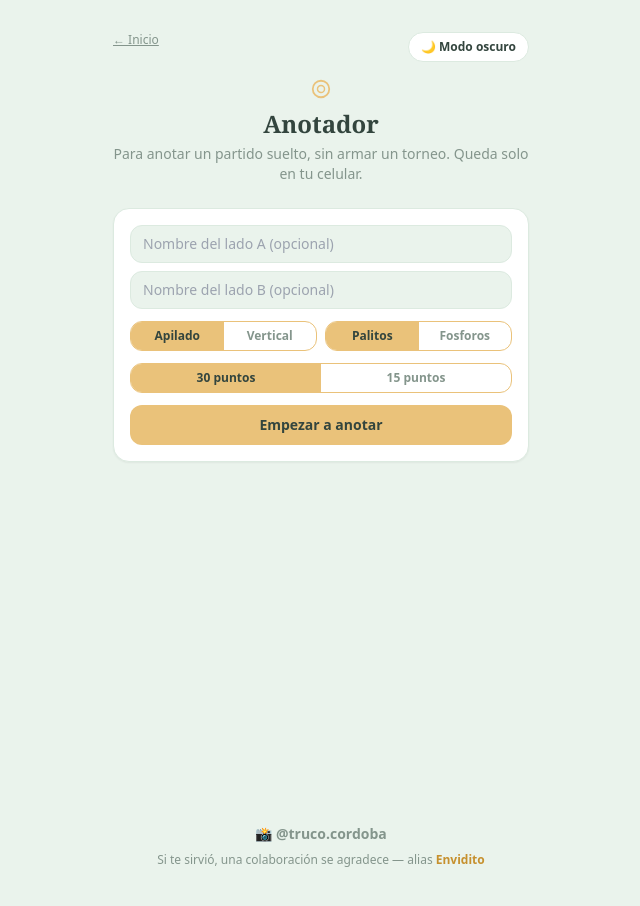
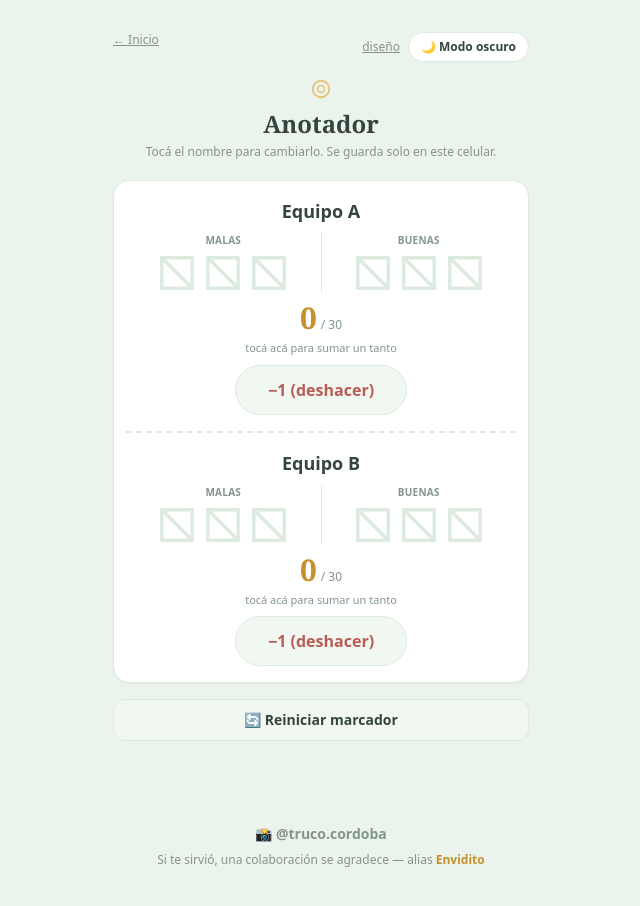
Before and after one commit to camilinvalentini-code/torneo-truco-web, a Next.js app: page /anotador in a window 1280 px wide. Shown: the whole page, without its empty margins (319-959 px from the left). Built offline with nearby package versions, Linux system fonts and the light colour scheme.

Commit message:
Add files via upload

```diff
--- a/app/anotador/page.js
+++ b/app/anotador/page.js
@@ -13,71 +13,55 @@ const CLAVE = "torneotruco:anotador-libre";
 export default function AnotadorLibre() {
   const { T } = useTheme();
   const { layout, marks, setLayout, setMarks } = useSkin();
-  const [nameA, setNameA] = useState("");
-  const [nameB, setNameB] = useState("");
+  const [nameA, setNameA] = useState("Equipo A");
+  const [nameB, setNameB] = useState("Equipo B");
   const [puntosMax, setPuntosMax] = useState(30);
-  const [empezado, setEmpezado] = useState(false);
   const [scoreA, setScoreA] = useState(0);
   const [scoreB, setScoreB] = useState(0);
-  const [frase] = useState(() => fraseCampeonAlAzar());
+  const [frase, setFrase] = useState("");
   const [cargado, setCargado] = useState(false);
+  const [mostrarAjustes, setMostrarAjustes] = useState(false);
 
-  // Al abrir la página, recupera el partido que había quedado a medias (si hay).
   useEffect(() => {
     try {
       const guardado = window.localStorage.getItem(CLAVE);
       if (guardado) {
         const d = JSON.parse(guardado);
-        setNameA(d.nameA || "");
-        setNameB(d.nameB || "");
+        setNameA(d.nameA || "Equipo A");
+        setNameB(d.nameB || "Equipo B");
         setPuntosMax(d.puntosMax || 30);
-        setEmpezado(!!d.empezado);
         setScoreA(d.scoreA || 0);
         setScoreB(d.scoreB || 0);
       }
-    } catch (e) {
-      /* nada guardado todavía */
-    }
+    } catch (e) {}
     setCargado(true);
   }, []);
 
-  // Cada cambio se guarda solo, así sobrevive a cerrar la pestaña.
   useEffect(() => {
     if (!cargado) return;
     try {
-      window.localStorage.setItem(
-        CLAVE,
-        JSON.stringify({ nameA, nameB, puntosMax, empezado, scoreA, scoreB })
-      );
+      window.localStorage.setItem(CLAVE, JSON.stringify({ nameA, nameB, puntosMax, scoreA, scoreB }));
     } catch (e) {}
-  }, [cargado, nameA, nameB, puntosMax, empezado, scoreA, scoreB]);
-
-  function empezar() {
-    setEmpezado(true);
-  }
+  }, [cargado, nameA, nameB, puntosMax, scoreA, scoreB]);
 
   function onChange(side, delta) {
     if (side === "A") setScoreA((s) => Math.max(0, Math.min(puntosMax, s + delta)));
     else setScoreB((s) => Math.max(0, Math.min(puntosMax, s + delta)));
   }
 
-  function jugarDeNuevo() {
+  function reiniciar() {
     setScoreA(0);
     setScoreB(0);
+    setFrase("");
   }
 
-  function otroPartido() {
-    setEmpezado(false);
-    setScoreA(0);
-    setScoreB(0);
-    setNameA("");
-    setNameB("");
-    try {
-      window.localStorage.removeItem(CLAVE);
-    } catch (e) {}
-  }
+  const ganador = scoreA >= puntosMax ? nameA : scoreB >= puntosMax ? nameB : null;
 
-  const ganador = scoreA >= puntosMax ? nameA || "Equipo A" : scoreB >= puntosMax ? nameB || "Equipo B" : null;
+  useEffect(() => {
+    if (ganador && !frase) setFrase(fraseCampeonAlAzar());
+  }, [ganador]);
+
+  if (!cargado) return null;
 
   return (
     <div className="min-h-screen transition-colors duration-500" style={{ background: T.bg }}>
@@ -86,7 +70,16 @@ export default function AnotadorLibre() {
           <Link href="/" className="text-xs underline" style={{ color: T.inkDim }}>
             ← Inicio
           </Link>
+          <div className="flex gap-2 items-center">
+            <button
+              onClick={() => setMostrarAjustes((v) => !v)}
+              className="text-xs underline"
+              style={{ color: T.inkDim }}
+            >
+              {mostrarAjustes ? "ocultar diseño" : "diseño"}
+            </button>
             <ThemeToggleButton />
+          </div>
         </div>
 
         <div className="flex justify-center mb-2">
@@ -95,29 +88,13 @@ export default function AnotadorLibre() {
         <h1 className="text-2xl font-black text-center mb-1" style={{ color: T.ink, fontFamily: "Georgia, serif" }}>
           Anotador
         </h1>
-        <p className="text-center text-sm mb-6" style={{ color: T.inkDim }}>
-          Para anotar un partido suelto, sin armar un torneo. Queda solo en tu celular.
+        <p className="text-center text-xs mb-5" style={{ color: T.inkDim }}>
+          Tocá el nombre para cambiarlo. Se guarda solo en este celular.
         </p>
 
-        {!empezado ? (
-          <div className="rounded-2xl p-4 border shadow-sm" style={{ background: T.panel, borderColor: T.line }}>
-            <div className="flex flex-col gap-2">
-              <input
-                value={nameA}
-                onChange={(e) => setNameA(e.target.value)}
-                placeholder="Nombre del lado A (opcional)"
-                className="px-3 py-2 rounded-xl text-sm"
-                style={{ background: T.bg, color: T.ink, border: `1px solid ${T.line}` }}
-              />
-              <input
-                value={nameB}
-                onChange={(e) => setNameB(e.target.value)}
-                placeholder="Nombre del lado B (opcional)"
-                className="px-3 py-2 rounded-xl text-sm"
-                style={{ background: T.bg, color: T.ink, border: `1px solid ${T.line}` }}
-              />
-
-              <div className="flex gap-2 mt-1">
+        {mostrarAjustes && (
+          <div className="rounded-2xl p-3 mb-4 border" style={{ background: T.panel, borderColor: T.line }}>
+            <div className="flex gap-2 mb-2">
               <div className="flex rounded-xl overflow-hidden border flex-1" style={{ borderColor: T.gold }}>
                 {["apilado", "vertical"].map((l) => (
                   <button
@@ -138,13 +115,12 @@ export default function AnotadorLibre() {
                     className="flex-1 py-1.5 text-xs font-bold capitalize"
                     style={{ background: marks === m ? T.gold : "transparent", color: marks === m ? T.ink : T.inkDim }}
                   >
-                      {m === "palito" ? "Palitos" : "Fosforos"}
+                    {m === "palito" ? "Palitos" : "Fósforos"}
                   </button>
                 ))}
               </div>
             </div>
-
-              <div className="flex rounded-xl overflow-hidden border mt-1" style={{ borderColor: T.gold }}>
+            <div className="flex rounded-xl overflow-hidden border" style={{ borderColor: T.gold }}>
               {[30, 15].map((p) => (
                 <button
                   key={p}
@@ -156,21 +132,12 @@ export default function AnotadorLibre() {
                 </button>
               ))}
             </div>
+          </div>
+        )}
 
-              <button
-                onClick={empezar}
-                className="py-2.5 rounded-xl font-bold text-sm mt-1 transition-all duration-200 hover:scale-105 active:scale-95"
-                style={{ background: T.gold, color: T.ink }}
-              >
-                Empezar a anotar
-              </button>
-            </div>
-          </div>
-        ) : (
-          <>
         <Scoreboard
-              nameA={nameA || "Equipo A"}
-              nameB={nameB || "Equipo B"}
+          nameA={nameA}
+          nameB={nameB}
           scoreA={scoreA}
           scoreB={scoreB}
           layout={layout}
@@ -178,6 +145,9 @@ export default function AnotadorLibre() {
           maxScore={puntosMax}
           onChange={onChange}
           disabled={!!ganador}
+          editableNames
+          onRenameA={setNameA}
+          onRenameB={setNameB}
         />
 
         {ganador && (
@@ -186,7 +156,7 @@ export default function AnotadorLibre() {
             style={{ background: "#FBF3E3", borderColor: "#EAC27A" }}
           >
             <div className="text-xs font-bold uppercase tracking-widest" style={{ color: "#B85C55" }}>
-                  Gano
+              Ganó
             </div>
             <div className="text-2xl font-black mt-1" style={{ color: "#33453E" }}>
               {ganador}
@@ -197,24 +167,13 @@ export default function AnotadorLibre() {
           </div>
         )}
 
-            <div className="flex gap-2 mt-4">
         <button
-                onClick={jugarDeNuevo}
-                className="flex-1 py-2.5 rounded-xl font-bold text-sm"
+          onClick={reiniciar}
+          className="w-full mt-4 py-2.5 rounded-xl font-bold text-sm"
           style={{ background: T.panelLight, color: T.ink, border: `1px solid ${T.line}` }}
         >
-                Reiniciar el marcador
+          🔄 Reiniciar marcador
         </button>
-              <button
-                onClick={otroPartido}
-                className="flex-1 py-2.5 rounded-xl font-bold text-sm"
-                style={{ background: T.panelLight, color: T.inkDim, border: `1px solid ${T.line}` }}
-              >
-                Otro partido
-              </button>
-            </div>
-          </>
-        )}
       </div>
     </div>
   );
--- a/components/Scoreboard.jsx
+++ b/components/Scoreboard.jsx
@@ -54,8 +54,29 @@ function SectionApilado({ label, count, marks, T }) {
   );
 }
 
-function LayoutApilado({ nameA, nameB, scoreA, scoreB, marks, T, onChange, disabled, maxScore }) {
-  const Team = ({ label, score, onPlus, onMinus }) => (
+/* ---- nombre del equipo: texto fijo, o editable si se pide ---- */
+function NombreEquipo({ label, editable, onRename, T, className, style }) {
+  if (!editable) {
+    return (
+      <div className={className} style={style}>
+        {label}
+      </div>
+    );
+  }
+  return (
+    <input
+      value={label}
+      onChange={(e) => onRename(e.target.value)}
+      onClick={(e) => e.stopPropagation()}
+      placeholder="Tocá para poner un nombre"
+      className={className}
+      style={{ ...style, background: "transparent", border: "none", outline: "none", width: "100%" }}
+    />
+  );
+}
+
+function LayoutApilado({ nameA, nameB, scoreA, scoreB, marks, T, onChange, disabled, maxScore, editableNames, onRenameA, onRenameB }) {
+  const Team = ({ label, score, onPlus, onMinus, onRename }) => (
     <div
       onClick={() => !disabled && onPlus()}
       className="py-4 px-2 rounded-xl transition-colors duration-150"
@@ -67,9 +88,14 @@ function LayoutApilado({ nameA, nameB, scoreA, scoreB, marks, T, onChange, disab
         e.currentTarget.style.background = "transparent";
       }}
     >
-      <div className="font-extrabold text-lg mb-2 text-center" style={{ color: T.ink }}>
-        {label}
-      </div>
+      <NombreEquipo
+        label={label}
+        editable={editableNames}
+        onRename={onRename}
+        T={T}
+        className="font-extrabold text-lg mb-2 text-center"
+        style={{ color: T.ink }}
+      />
       {maxScore === 30 ? (
         <div className="flex items-start">
           <SectionApilado label="Malas" count={Math.min(15, score)} marks={marks} T={T} />
@@ -111,25 +137,30 @@ function LayoutApilado({ nameA, nameB, scoreA, scoreB, marks, T, onChange, disab
   );
   return (
     <div className="rounded-2xl border shadow-sm px-3" style={{ background: T.panel, borderColor: T.line }}>
-      <Team label={nameA} score={scoreA} onPlus={() => onChange("A", 1)} onMinus={() => onChange("A", -1)} />
+      <Team label={nameA} score={scoreA} onPlus={() => onChange("A", 1)} onMinus={() => onChange("A", -1)} onRename={onRenameA} />
       <div style={{ borderTop: `2px dashed ${T.line}` }} />
-      <Team label={nameB} score={scoreB} onPlus={() => onChange("B", 1)} onMinus={() => onChange("B", -1)} />
+      <Team label={nameB} score={scoreB} onPlus={() => onChange("B", 1)} onMinus={() => onChange("B", -1)} onRename={onRenameB} />
     </div>
   );
 }
 
 /* ---- vertical: equipo A | equipo B lado a lado, con línea a los 15 ---- */
-function LayoutVertical({ nameA, nameB, scoreA, scoreB, marks, T, onChange, disabled, maxScore }) {
+function LayoutVertical({ nameA, nameB, scoreA, scoreB, marks, T, onChange, disabled, maxScore, editableNames, onRenameA, onRenameB }) {
   const numGroups = maxScore / 5;
-  const Col = ({ label, score, onPlus, onMinus }) => (
+  const Col = ({ label, score, onPlus, onMinus, onRename }) => (
     <div
       onClick={() => !disabled && onPlus()}
       className="flex-1 text-center py-4 px-1 rounded-xl"
       style={{ cursor: disabled ? "default" : "pointer" }}
     >
-      <div className="font-extrabold text-base mb-3 truncate" style={{ color: T.ink }}>
-        {label}
-      </div>
+      <NombreEquipo
+        label={label}
+        editable={editableNames}
+        onRename={onRename}
+        T={T}
+        className="font-extrabold text-base mb-3 truncate text-center"
+        style={{ color: T.ink }}
+      />
       <div className="flex flex-col gap-2 items-center">
         {Array.from({ length: numGroups }, (_, g) => (
           <React.Fragment key={g}>
@@ -175,14 +206,17 @@ function LayoutVertical({ nameA, nameB, scoreA, scoreB, marks, T, onChange, disa
       className="rounded-2xl border shadow-sm px-3 flex items-start"
       style={{ background: T.panel, borderColor: T.line }}
     >
-      <Col label={nameA} score={scoreA} onPlus={() => onChange("A", 1)} onMinus={() => onChange("A", -1)} />
+      <Col label={nameA} score={scoreA} onPlus={() => onChange("A", 1)} onMinus={() => onChange("A", -1)} onRename={onRenameA} />
       <div className="w-px self-stretch my-4" style={{ background: T.line }} />
-      <Col label={nameB} score={scoreB} onPlus={() => onChange("B", 1)} onMinus={() => onChange("B", -1)} />
+      <Col label={nameB} score={scoreB} onPlus={() => onChange("B", 1)} onMinus={() => onChange("B", -1)} onRename={onRenameB} />
     </div>
   );
 }
 
-export default function Scoreboard({ nameA, nameB, scoreA, scoreB, onChange, disabled, layout = "apilado", marks = "palito", maxScore = 30 }) {
+export default function Scoreboard({
+  nameA, nameB, scoreA, scoreB, onChange, disabled, layout = "apilado", marks = "palito", maxScore = 30,
+  editableNames = false, onRenameA, onRenameB,
+}) {
   const { T } = useTheme();
   const Layout = layout === "vertical" ? LayoutVertical : LayoutApilado;
   return (
@@ -196,6 +230,9 @@ export default function Scoreboard({ nameA, nameB, scoreA, scoreB, onChange, dis
       onChange={onChange}
       disabled={disabled}
       maxScore={maxScore}
+      editableNames={editableNames}
+      onRenameA={onRenameA}
+      onRenameB={onRenameB}
     />
   );
 }
```
Lines whose indentation alone changed are shown as unchanged.
